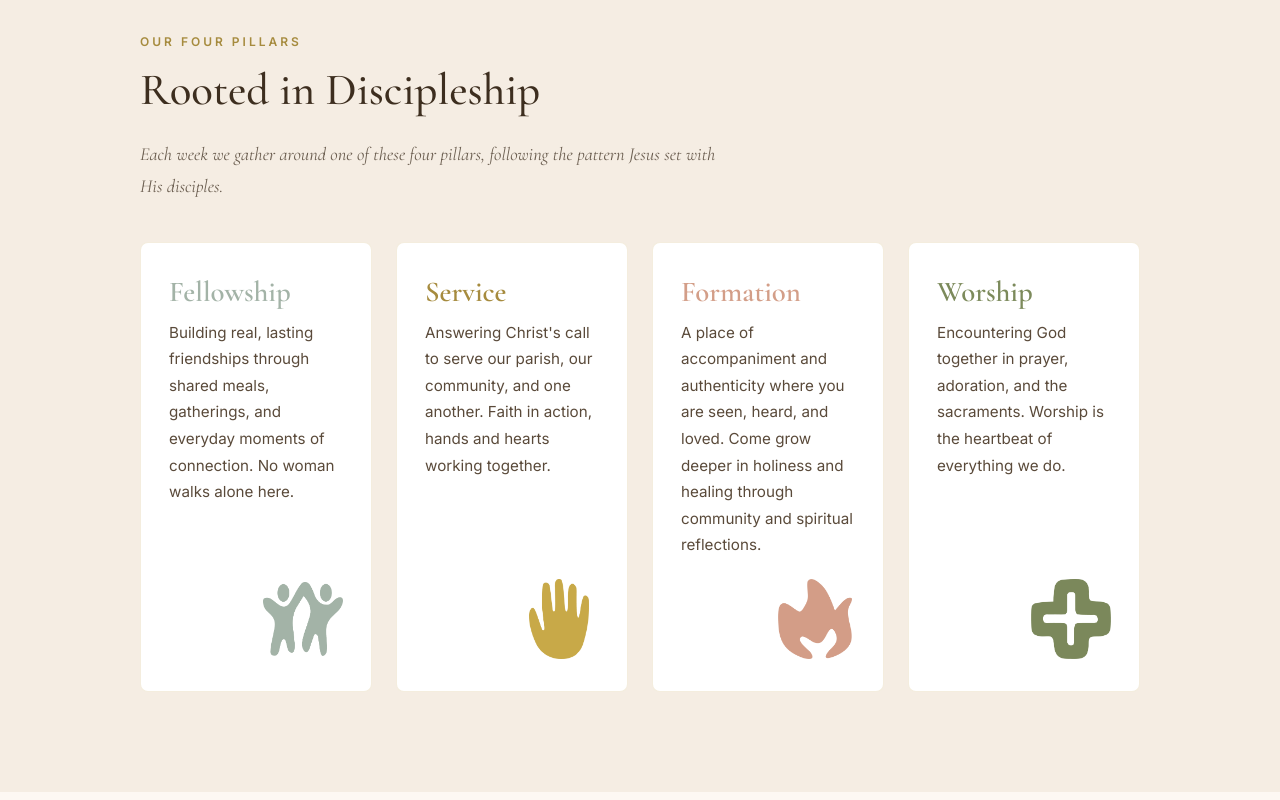
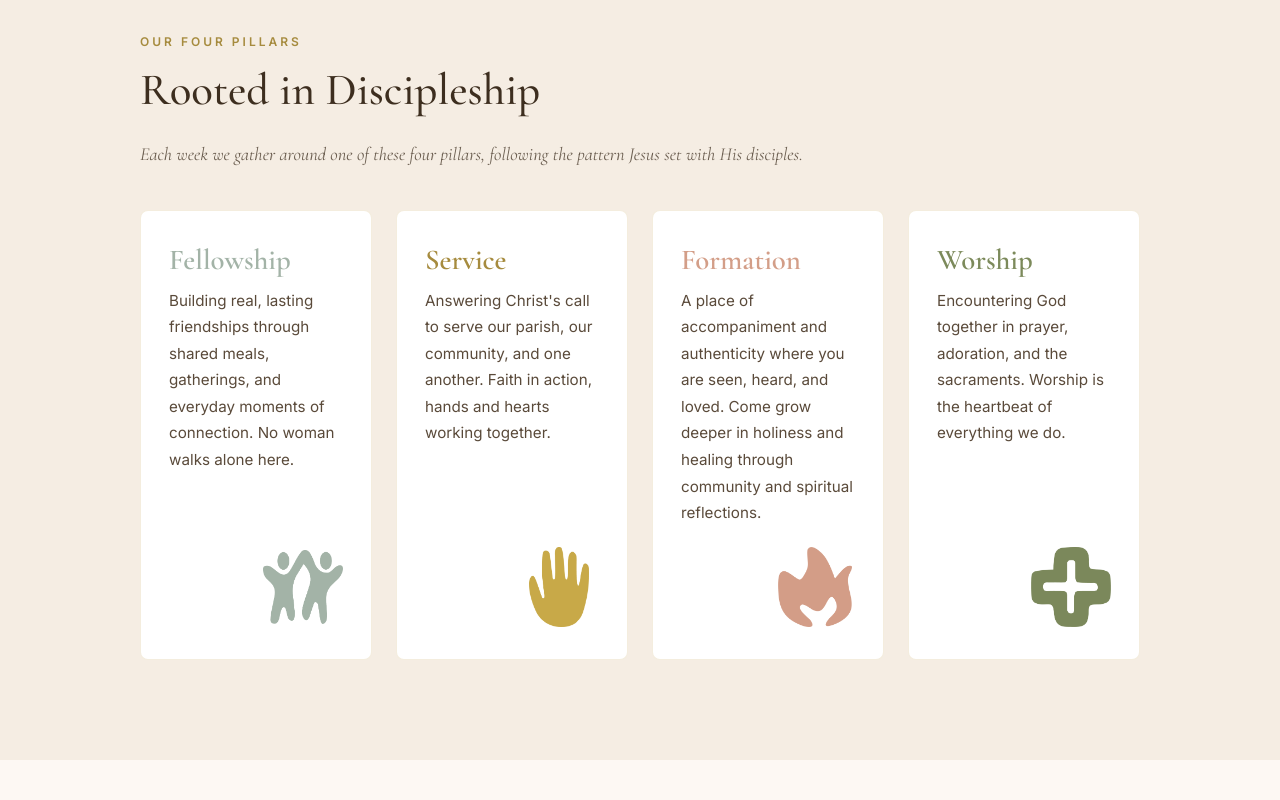
Before and after one commit to ecomcasey/magnificat-ministry-site, a plain HTML site: page index.html in a window 1280 px wide. Shown: the part 1720-2520 px from the top of the page. Drawn offline with nearby package versions, Linux system fonts and the light colour scheme; a web font is replaced by a local one.

Commit message:
Keep pillars and contact subtitles on one line on desktop
Adds a keep-line class applied within the desktop breakpoint only,
so the lines stay unbroken on larger screens but still wrap normally
on mobile instead of overflowing.

Co-Authored-By: Claude Sonnet 5 <noreply@anthropic.com>

```diff
--- a/assets/css/styles.css
+++ b/assets/css/styles.css
@@ -144,6 +144,7 @@ p { font-family: var(--sans); font-size: 1rem; line-height: 1.75; color: #5A4A3A
   font-family: var(--serif); font-size: 1.15rem; color: var(--warm-gray);
   font-style: italic; margin-bottom: 40px; max-width: 600px;
 }
+.section-subtitle.keep-line { max-width: none; }
 .bg-warm { background: var(--cream-dark); }
 .bg-dark { background: var(--warm-brown); }
 .bg-dark h2, .bg-dark h3, .bg-dark p, .bg-dark .section-label { color: var(--cream); }
@@ -371,6 +372,7 @@ p { font-family: var(--sans); font-size: 1rem; line-height: 1.75; color: #5A4A3A
   .contact-grid { grid-template-columns: 1fr 1fr; }
   .section { padding: 100px 40px; }
   .contact-section { padding: 100px 40px; }
+  .section-subtitle.keep-line { white-space: nowrap; }
 }
 @media (max-width: 767px) {
   .hero-inner { flex-direction: column; text-align: center; }
--- a/index.html
+++ b/index.html
@@ -74,7 +74,7 @@
   <div class="section-inner">
     <p class="section-label">Our Four Pillars</p>
     <h2 class="section-title">Rooted in Discipleship</h2>
-    <p class="section-subtitle">Each week we gather around one of these four pillars, following the pattern Jesus set with His disciples.</p>
+    <p class="section-subtitle keep-line">Each week we gather around one of these four pillars, following the pattern Jesus set with His disciples.</p>
     <div class="pillars-grid">
       <div class="pillar-card fellowship">
         <h3>Fellowship</h3>
@@ -206,7 +206,7 @@
   <div class="section-inner">
     <p class="section-label">Contact Us</p>
     <h2 class="section-title">We'd Love to Hear From You</h2>
-    <p class="section-subtitle">Whether you're curious about the ministry or ready to jump in, <span style="white-space: nowrap;">reach out anytime.</span></p>
+    <p class="section-subtitle keep-line">Whether you're curious about the ministry or ready to jump in, reach out anytime.</p>
     <div class="contact-grid">
       <div class="contact-item">
         <div class="contact-icon"><img src="assets/icons/email-icon.png" alt="" aria-hidden="true"></div>
```
